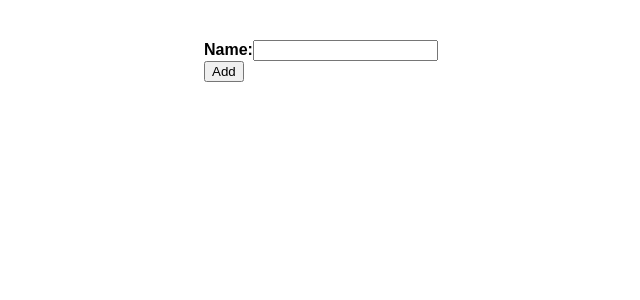
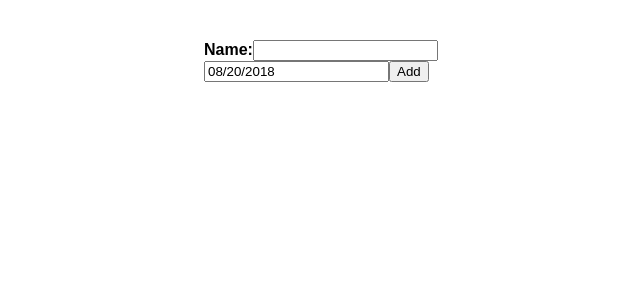
Before and after one commit to dannymcclain/until, a React (Create React App) app: page / in a window 1280 px wide. Shown: the top 300 px of the page, without its empty margins (196-836 px from the left). Built offline with nearby package versions, Linux system fonts and the light colour scheme.

Commit message:
adding date picker

```diff
--- a/package.json
+++ b/package.json
@@ -3,7 +3,9 @@
   "version": "0.1.0",
   "private": true,
   "dependencies": {
+    "moment": "^2.22.2",
     "react": "^16.4.2",
+    "react-datepicker": "^1.6.0",
     "react-dom": "^16.4.2",
     "react-scripts": "1.1.4"
   },
--- a/src/App.js
+++ b/src/App.js
@@ -1,21 +1,33 @@
 import React, { Component } from 'react';
+import DatePicker from 'react-datepicker';
+import moment from 'moment';
+import 'react-datepicker/dist/react-datepicker.css';
 import './App.css';
 
 class App extends React.Component {
   constructor(props) {
     super(props);
-    this.state = {value: ''};
-
-    this.handleChange = this.handleChange.bind(this);
+    this.state = {
+      value: '',
+      startDate: moment()
+    };
+    this.handleDateChange = this.handleDateChange.bind(this);
+    this.handleNameChange = this.handleNameChange.bind(this);
     this.handleSubmit = this.handleSubmit.bind(this);
   }
 
-  handleChange(event) {
+  handleNameChange(event) {
     this.setState({value: event.target.value});
   }
 
+  handleDateChange(date){
+    this.setState({
+      startDate: date
+    });
+  }
+
   handleSubmit(event) {
-    console.log(this.state.value + ' was submitted');
+    console.log(this.state.value + this.state.startDate._d);
     event.preventDefault();
   }
 
@@ -25,8 +37,12 @@ class App extends React.Component {
       <form onSubmit={this.handleSubmit}>
         <label>
           Name:
-          <input className="add-entry" type="text" value={this.state.value} onChange={this.handleChange} />
+          <input className="add-entry" type="text" value={this.state.value} onChange={this.handleNameChange} />
         </label>
+        <DatePicker
+          selected={this.state.startDate}
+          onChange={this.handleDateChange}
+        />
         <input type="submit" value="Add" />
       </form>
       </div>
```
Also changed, not shown: src/logo.svg (deleted), 1 other file (tests, documents, lock files or other folders).
